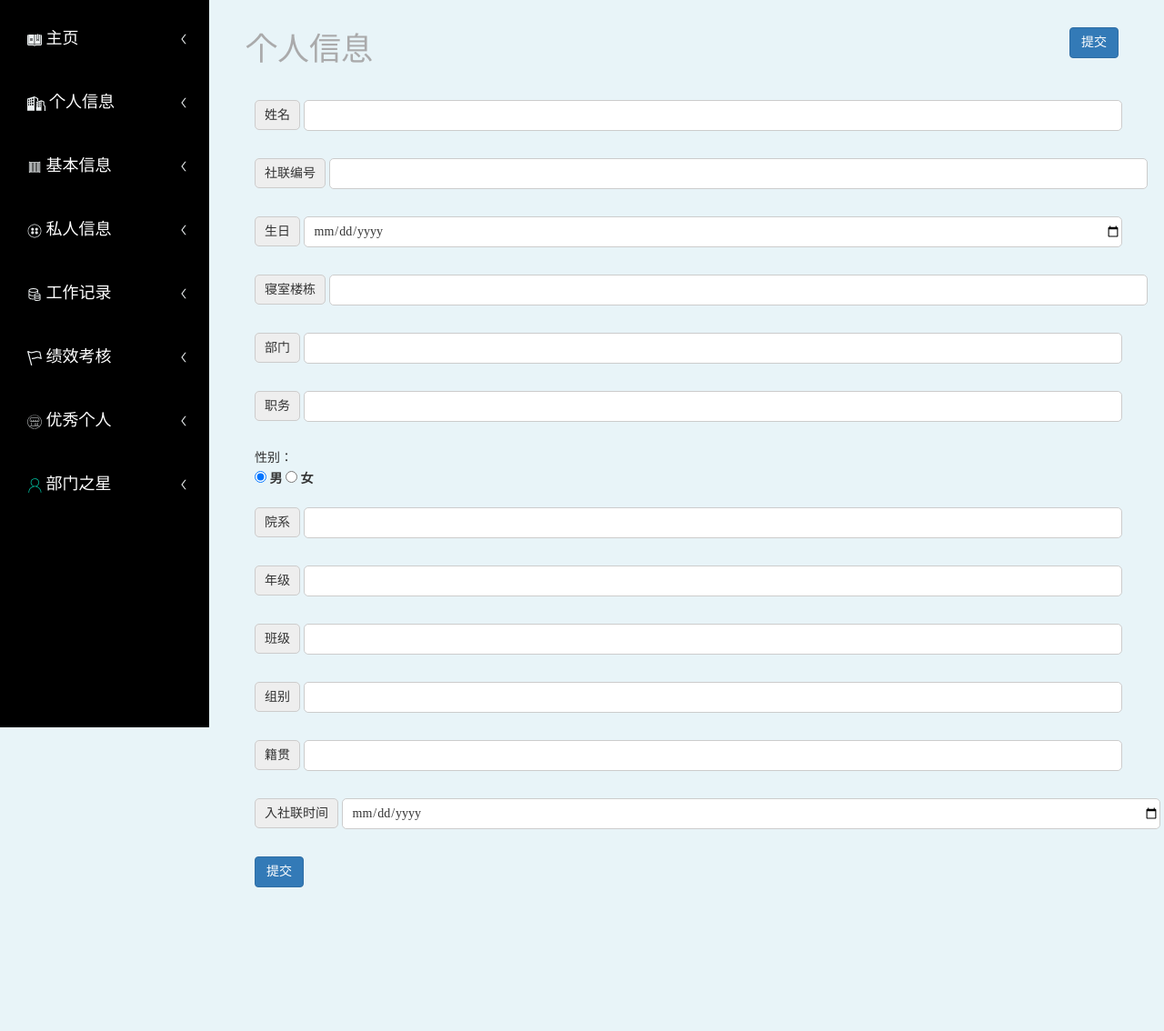
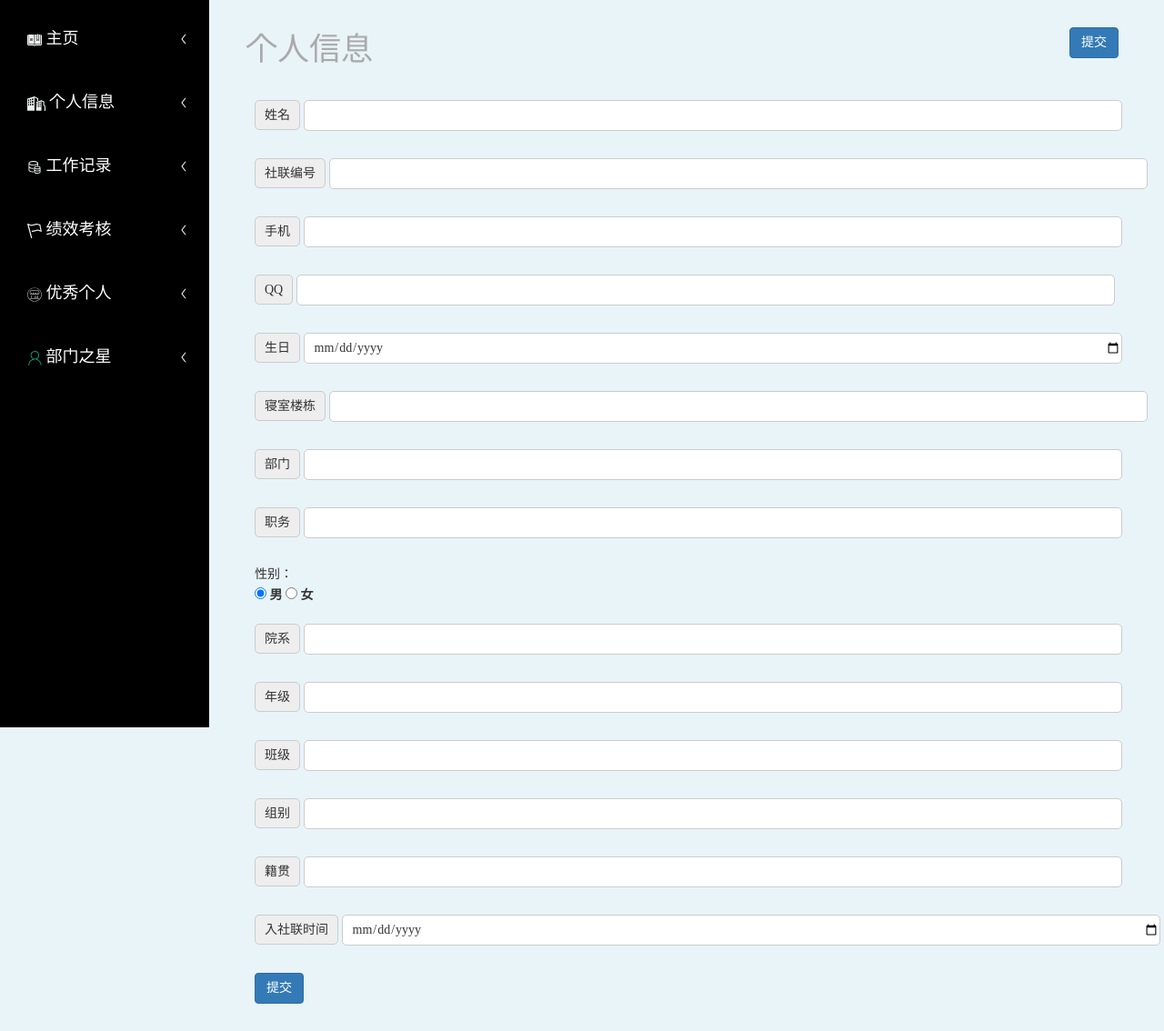
Before and after one commit to AnClark/AUHRSystem, a PHP site: page /CheckIn.php in a window 1280 px wide. Shown: the part 50-1184 px from the top of the page at 91% size. Before the commit the page ends 1026 px from the top, so only its background shows below. Run offline with PHP 8.4, Linux system fonts and the light colour scheme; the visitor is signed in with stand-in values (Sample User, id 1); data that the repository does not hold is empty.

Commit message:
合并基本信息与私人信息，并将JQuery动画脚本分离出去

```diff
--- a/CheckIn.php
+++ b/CheckIn.php
@@ -26,18 +26,12 @@
 		document.getElementById("main").submit();
 	}
 
+	<!--		【加载 PHP 可复用代码】		-->
 	/***********	JQuery 特效代码  **********/
-	$(document).ready(function(){
-		$("#user-indicator").mouseover(function(){
-			$(".usermenu").slideToggle(500);
-		});
-		$("#user-indicator2").mouseover(function(){
-			$(".usermenu").slideToggle(500);
-		});
-		$(".usermenu").mouseleave(function(){
-			$(".usermenu").slideUp(500);
-		});
-	});
+	<?php
+		include('commonElem/jq_anim.js');
+	?>
+
 	</script>
 
 </head>
@@ -76,6 +70,18 @@ include('commonElem/head_and_nav.php');
          <span class="form-indicator">社联编号</span>
          <input name="AUID" type="text" class="form-textbox">
 		 <br>
+	</div>
+
+	<div class="form-line">
+		<span class="form-indicator">手机</span>
+		<input name="Mobile" type="text" class="form-textbox">
+		<br>
+	</div>
+
+	<div class="form-line">
+		<span class="form-indicator">QQ</span>
+		<input name="QQ" type="text" class="form-textbox">
+		<br>
 	</div>
 
 	 <div class="form-line">
--- a/commonElem/head_and_nav.php
+++ b/commonElem/head_and_nav.php
@@ -24,12 +24,6 @@
         <img src="image/productCore.svg">&nbsp;个人信息<img src="image/ic_chevron_left.svg" align="right" style="padding-right:20px; padding-top:5px">
     </div>
     <div class="select_section1">
-        <img src="image/shaxian.svg">&nbsp;基本信息<img src="image/ic_chevron_left.svg" align="right" style="padding-right:20px; padding-top:5px">
-    </div>
-    <div class="select_section1">
-        <img src="image/niukou.svg">&nbsp;私人信息<img src="image/ic_chevron_left.svg" align="right" style="padding-right:20px; padding-top:5px">
-    </div>
-    <div class="select_section1">
         <img src="image/积分.svg">&nbsp;工作记录<img src="image/ic_chevron_left.svg" align="right" style="padding-right:20px; padding-top:5px"></div>
     <div class="select_section1">
         <img src="image/足迹.svg">&nbsp;绩效考核<img src="image/ic_chevron_left.svg" align="right" style="padding-right:20px; padding-top:5px"></div>
--- /dev/null
+++ b/commonElem/jq_anim.js
@@ -0,0 +1,15 @@
+/**
+ *  JQuery 特效代码
+ *  用于用户选项菜单的展开与收起
+ */
+$(document).ready(function(){
+    $("#user-indicator").mouseover(function(){
+        $(".usermenu").slideToggle(500);
+    });
+    $("#user-indicator2").mouseover(function(){
+        $(".usermenu").slideToggle(500);
+    });
+    $(".usermenu").mouseleave(function(){
+        $(".usermenu").slideUp(500);
+    });
+});
--- a/core/checkin.core.php
+++ b/core/checkin.core.php
@@ -10,6 +10,8 @@
 	$sql = "INSERT INTO " . TBL_HR . " (
 		Name,
 		Gender,
+		Mobile,
+		QQ,
 		Birthday,
 		Faculty,
 		Class,
@@ -25,6 +27,8 @@
 		VALUES (
 		'$_POST[Name]',
 		'$_POST[Gender]',
+		'$_POST[Mobile]',
+		'$_POST[QQ]',
 		'$_POST[Birthday]',
 		'$_POST[Faculty]',
 		'$_POST[Class]',
```
Also changed, not shown: hrHome.php (+5 -11 lines), commonElem/README.md.
